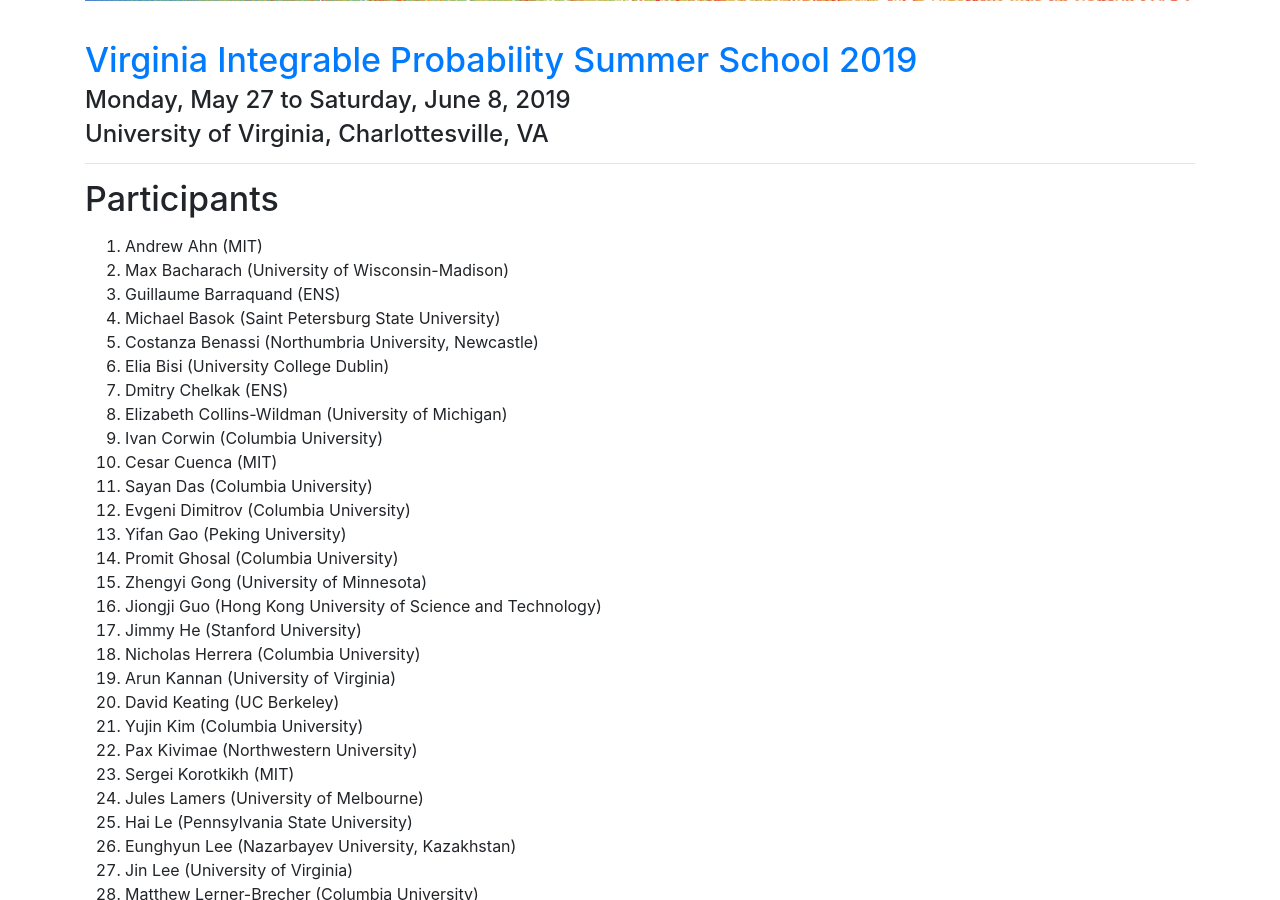
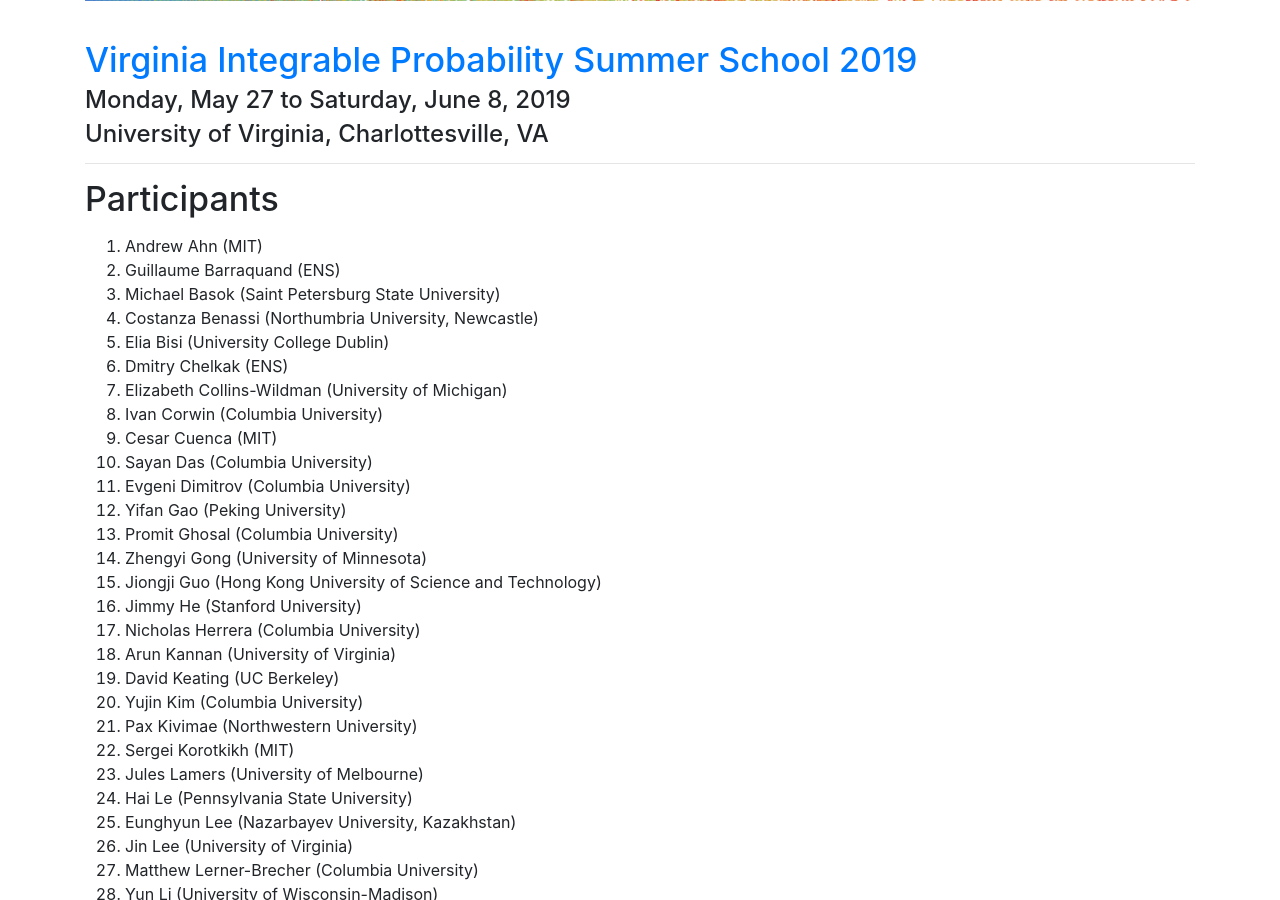
Before and after one commit to int-prob/int-prob-code, a Jekyll site: the page built from vipss2019/participants.md, in a window 1280 px wide and 900 px high, scrolled down 367 px. Built offline with Jekyll 4.4.1, drawn with Linux system fonts in a browser that asks for light colours; nearby versions of some CDN libraries.

Commit message:
Update participants.md

```diff
--- a/vipss2019/participants.md
+++ b/vipss2019/participants.md
@@ -19,7 +19,6 @@
 <h1 class="mb-3">Participants</h1>
 
 1.  Andrew	Ahn	(MIT)
-1.  Max	Bacharach	(University of Wisconsin-Madison)
 1.  Guillaume	Barraquand (ENS)
 1.  Michael	Basok	(Saint Petersburg State University)
 1.  Costanza	Benassi	(Northumbria University, Newcastle)
```
